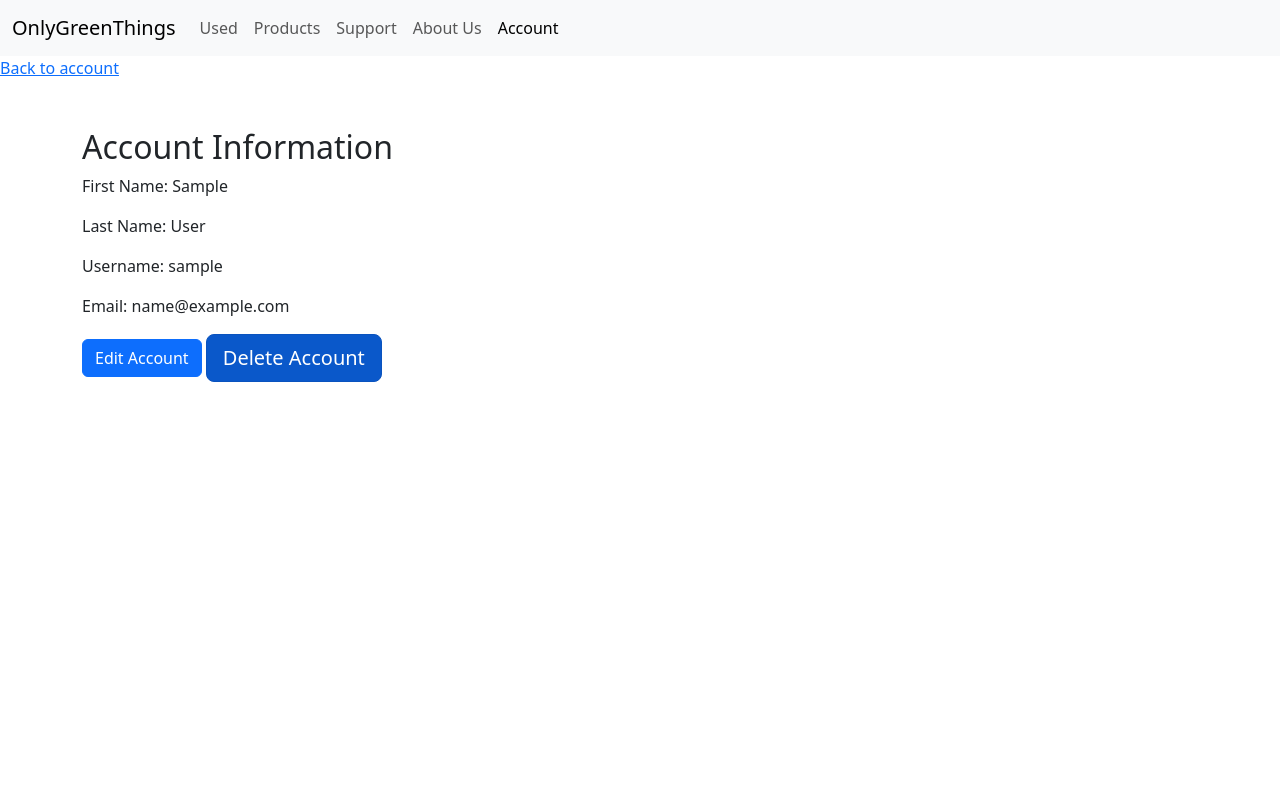
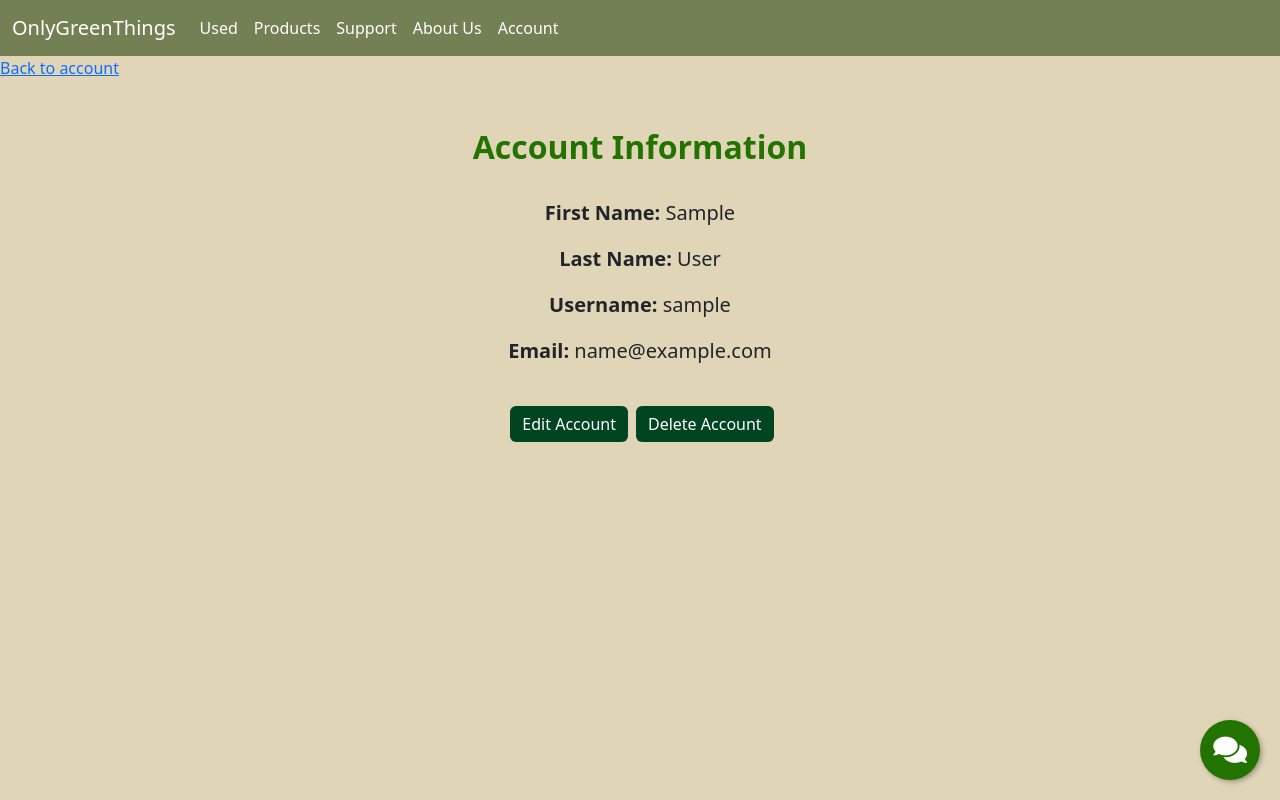
Before and after one commit to evanwongyf/app_development_technical_review, a Flask app: page /user_account_information in a window 1280 px wide. Run offline with Flask 3, Linux system fonts and the light colour scheme; the visitor is signed in with stand-in values (Sample User, id 1); tables that the repository leaves empty hold one stand-in row (values such as "Sample post"); some libraries are stand-ins or nearby versions.

Commit message:
Update user_account_information.html

```diff
--- a/templates/user_account_information.html
+++ b/templates/user_account_information.html
@@ -4,15 +4,63 @@
     <meta charset="UTF-8">
     <title>Account Information</title>
     <link href="https://cdn.jsdelivr.net/npm/bootstrap@5.3.2/dist/css/bootstrap.min.css" rel="stylesheet">
-    <script src="https://cdn.jsdelivr.net/npm/bootstrap@5.3.2/dist/js/bootstrap.bundle.min.js"></script>
+    <link href="https://cdnjs.cloudflare.com/ajax/libs/font-awesome/5.15.1/css/all.min.css" rel="stylesheet">
     <style>
+        body {
+            background-color: #e1d5b8;
+        }
+        .green-text {
+            color: #237300;
+        }
         .bold-h1 {
             font-weight: bold;
+        }
+        .button-spacing {
+            margin: 0 4px;
+        }
+        .custom-paragraph {
+            font-size: 20px;
+        }
+        .custom-button {
+            background-color: #014421 !important;
+            color: #fff;
+            border: none;
+            box-shadow: none;
+        }
+        .custom-button:hover {
+            background-color: #014421 !important;
+        }
+        .navbar-custom {
+            background-color: #738054 !important;
+        }
+        .navbar-custom .navbar-brand,
+        .navbar-custom .navbar-brand:hover,
+        .navbar-custom .navbar-brand:focus,
+        .navbar-custom .navbar-nav .nav-link {
+            color: #ffffff !important;
+        }
+        .button-spacing {
+            margin-right: 8px;
+        }
+        .chatbot-fab {
+            position: fixed;
+            right: 20px;
+            bottom: 20px;
+            background-color: #237300;
+            color: white;
+            border-radius: 50%;
+            width: 60px;
+            height: 60px;
+            text-align: center;
+            line-height: 60px;
+            font-size: 30px;
+            cursor: pointer;
+            box-shadow: 2px 2px 5px rgba(0,0,0,0.3);
         }
     </style>
 </head>
 <body>
-    <nav class="navbar navbar-expand-lg bg-light">
+    <nav class="navbar navbar-expand-lg navbar-custom">
         <div class="container-fluid">
             <a class="navbar-brand" href="#">OnlyGreenThings</a>
             <button class="navbar-toggler" type="button" data-bs-toggle="collapse" data-bs-target="#navbarNavAltMarkup" aria-controls="navbarNavAltMarkup" aria-expanded="false" aria-label="Toggle navigation">
@@ -31,13 +79,20 @@
     </nav>
     <a href="{{ url_for('user_account') }}">Back to account</a>
     <div class="container mt-5">
-        <h2>Account Information</h2>
-        <p>First Name: {{ user.first_name }}</p>
-        <p>Last Name: {{ user.last_name }}</p>
-        <p>Username: {{ user.username }}</p>
-        <p>Email: {{ user.email }}</p>
-        <a href="{{ url_for('user_edit') }}" class="btn btn-primary">Edit Account</a>
-        <a href="{{url_for('user_delete')}}" class="btn btn-primary btn-lg active" role="button" aria-pressed="true">Delete Account</a>
+        <h2 class="text-center bold-h1 green-text">Account Information</h2>
+        <br>
+        <p class="text-center custom-paragraph"><strong>First Name:</strong> {{ user.first_name }}</p>
+        <p class="text-center custom-paragraph"><strong>Last Name:</strong> {{ user.last_name }}</p>
+        <p class="text-center custom-paragraph"><strong>Username:</strong> {{ user.username }}</p>
+        <p class="text-center custom-paragraph"><strong>Email:</strong> {{ user.email }}</p>
+        <br>
+        <div class="d-flex justify-content-center">
+            <a href="{{ url_for('user_edit') }}" class="btn btn-primary custom-button button-spacing">Edit Account</a>
+            <a href="{{url_for('user_delete')}}" class="btn btn-primary custom-button" role="button" aria-pressed="true">Delete Account</a>
         </div>
+    </div>
+        <a href="{{ url_for('chatbot') }}" class="chatbot-fab">
+            <i class="fas fa-comments"></i>
+        </a>
 </body>
 </html>
```
Lines whose indentation alone changed are shown as unchanged.
